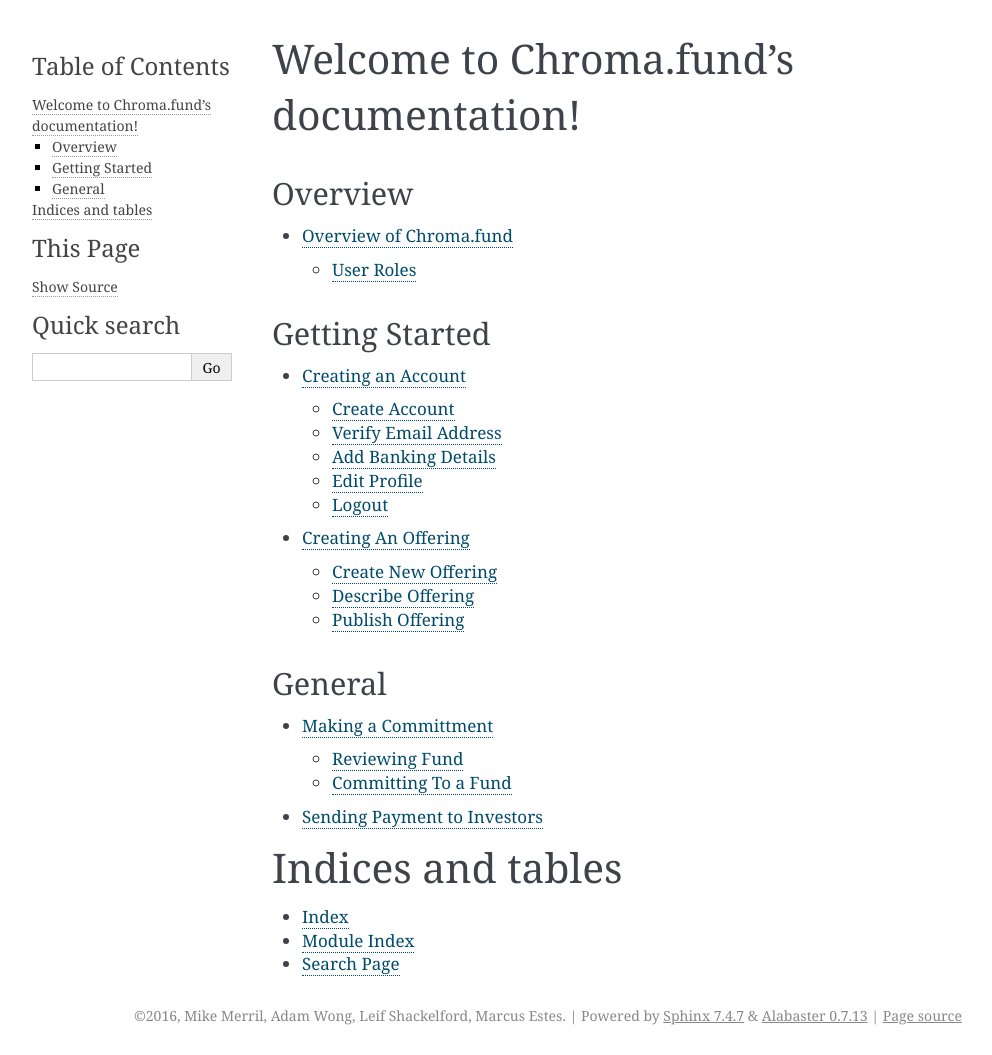
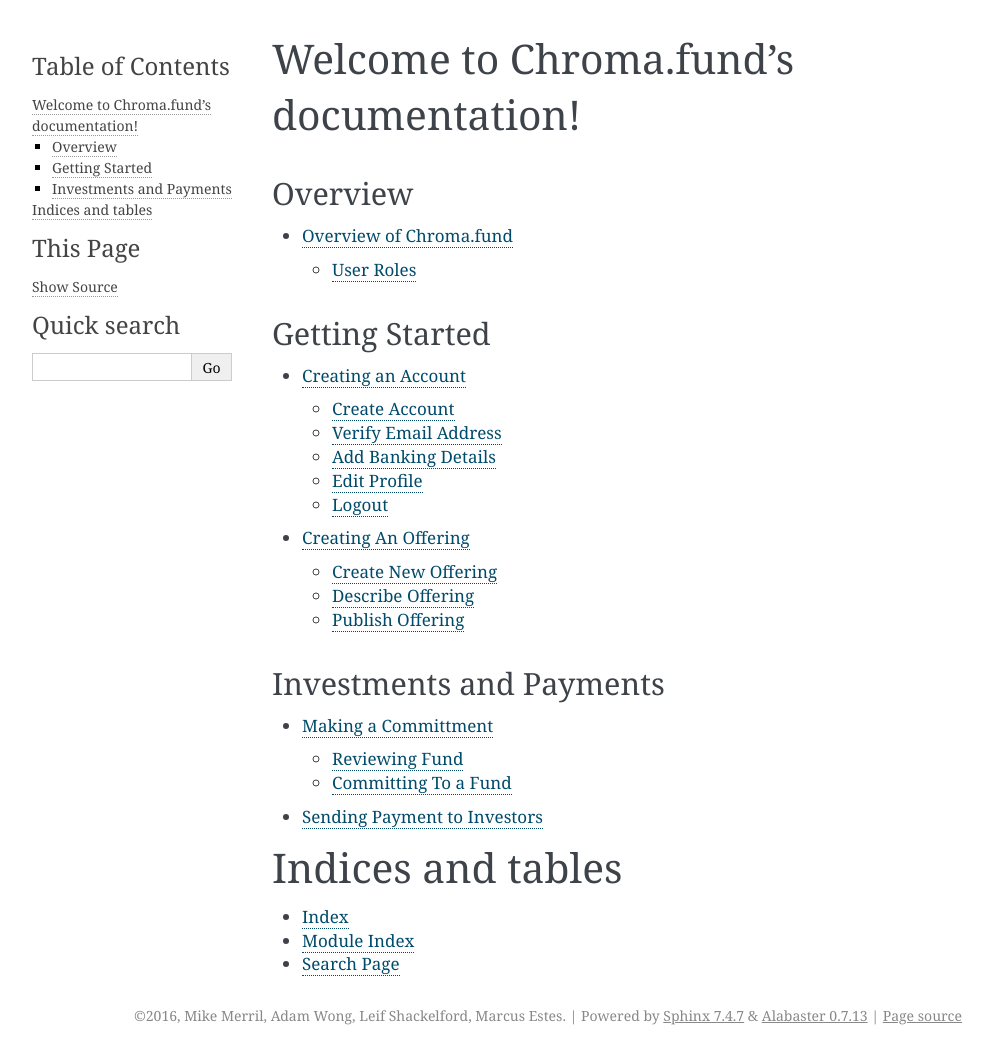
Before and after one commit to ChromaPDX/chroma-fund-docs, a Sphinx documentation site: the page built from docs/source/index.rst, in a window 1280 px wide. Shown: the whole page, without its empty margins (148-1140 px from the left). Built offline with Sphinx 7.4.7, drawn with Linux system fonts in a browser that asks for light colours; pages that are not in the unit, such as notebooks, are missing from menus.

Commit message:
Update index.rst

```diff
--- a/docs/source/index.rst
+++ b/docs/source/index.rst
@@ -23,8 +23,8 @@
    chroma_fund/account.rst
    chroma_fund/offering.rst
 
-General
--------
+Investments and Payments
+------------------------
 
 .. toctree::
    :maxdepth: 2
```
